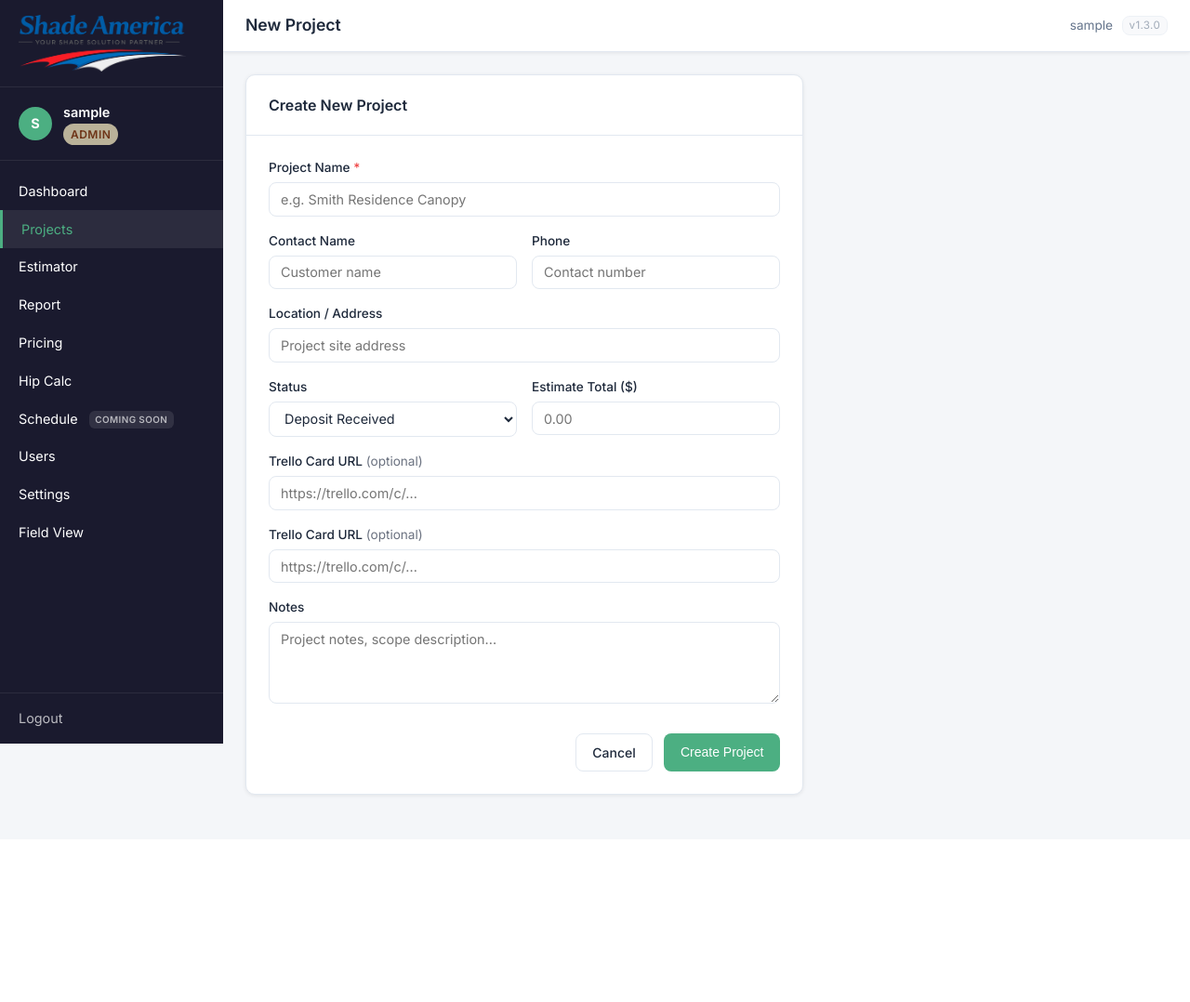
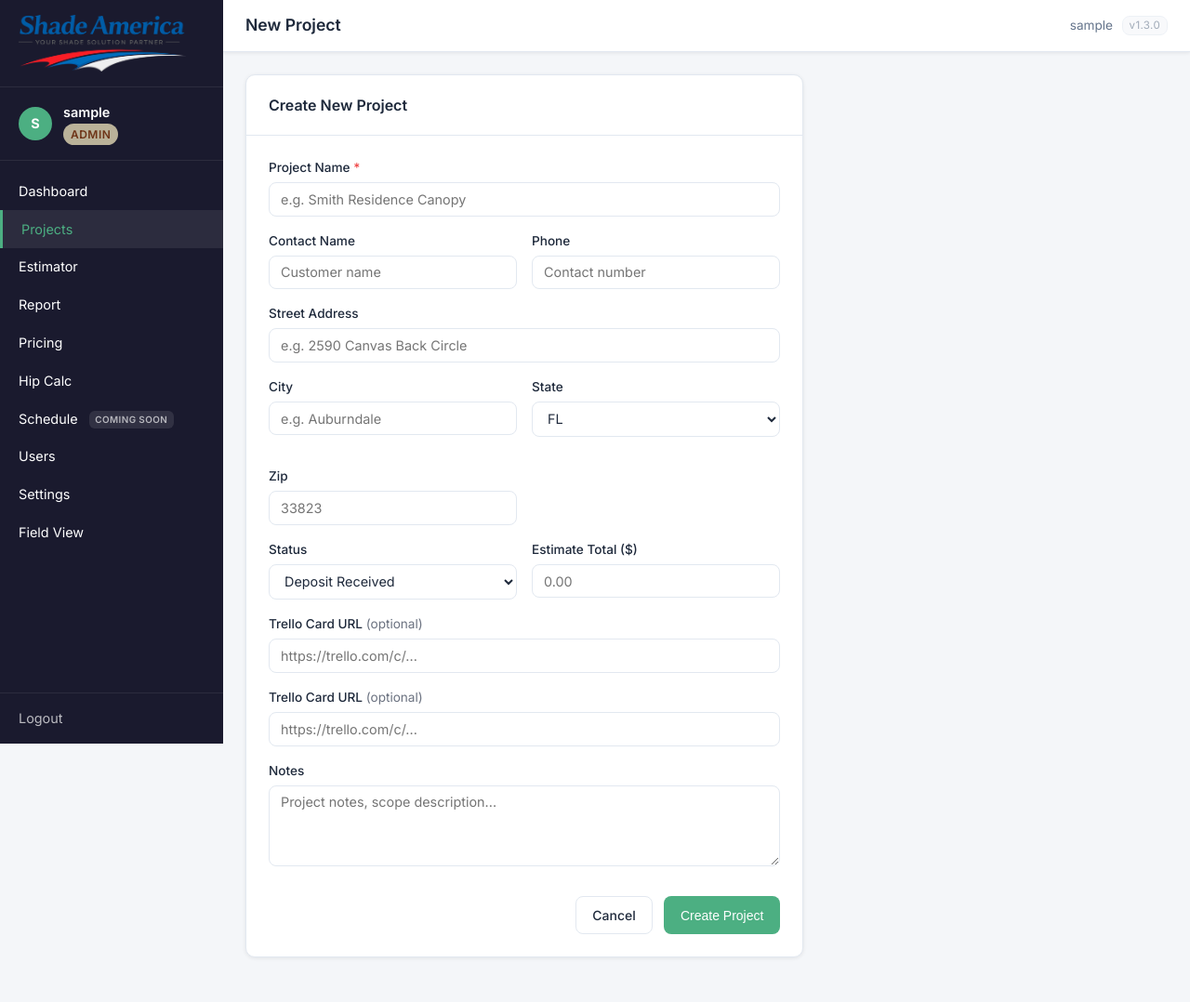
Before and after one commit to jrehberg013/shade-america-portal, a Flask app: page /jobs/new in a window 1280 px wide. Shown: the whole page at 93% size. Before the commit the page ends 859 px from the top, so only its background shows below. Run offline with Flask 3, Linux system fonts and the light colour scheme; the visitor is signed in with stand-in values (Sample User, id 1); some libraries are stand-ins or nearby versions.

Commit message:
Split location into street/city/state/zip; keep combined for backward compat

```diff
--- a/app.py
+++ b/app.py
@@ -285,6 +285,14 @@ def init_db():
         conn.commit()
         db = _DB(conn)
 
+    # ── Migrations: add address columns to jobs (idempotent) ──
+    for col_def in ['street_address TEXT', 'city TEXT', 'state TEXT', 'zip_code TEXT']:
+        try:
+            db.execute(f'ALTER TABLE jobs ADD COLUMN {col_def}')
+            db.commit()
+        except Exception:
+            pass  # column already exists
+
     # Seed users
     users = [
         ('james',   'SA-James#1',   'James',   'admin', 1),
@@ -591,13 +599,26 @@ def jobs():
     all_jobs = db.execute("SELECT * FROM jobs ORDER BY updated_at DESC").fetchall()
     return render_template('jobs.html', jobs=all_jobs)
 
+def _build_location(street, city, state, zip_code):
+    """Build a single combined location string from structured address parts."""
+    street, city, state, zip_code = (s.strip() for s in (street or '', city or '', state or '', zip_code or ''))
+    parts = []
+    if street:
+        parts.append(street)
+    if city:
+        parts.append(city)
+    state_zip = ' '.join(p for p in (state, zip_code) if p)
+    if state_zip:
+        parts.append(state_zip)
+    return ', '.join(parts)
+
 @app.route('/jobs/new', methods=['GET', 'POST'])
 @manager_required
 def new_job():
     if request.method == 'POST':
         name = request.form.get('name', '').strip()
         if not name:
-            flash('Job name is required.', 'error')
+            flash('Project name is required.', 'error')
             return redirect(url_for('new_job'))
         db = get_db()
         try:
@@ -605,13 +626,19 @@ def new_job():
         except ValueError:
             est = 0
         trello_url = request.form.get('trello_url', '').strip()
+        street   = request.form.get('street_address', '').strip()
+        city     = request.form.get('city', '').strip()
+        state    = request.form.get('state', '').strip().upper()
+        zip_code = request.form.get('zip_code', '').strip()
+        location = _build_location(street, city, state, zip_code)
         db.execute(
-            "INSERT INTO jobs (name,client,phone,location,status,estimate_total,notes,trello_url,created_by) "
-            "VALUES (?,?,?,?,?,?,?,?,?)",
+            "INSERT INTO jobs (name,client,phone,location,street_address,city,state,zip_code,status,estimate_total,notes,trello_url,created_by) "
+            "VALUES (?,?,?,?,?,?,?,?,?,?,?,?,?)",
             (name,
              request.form.get('client', ''),
              request.form.get('phone', ''),
-             request.form.get('location', ''),
+             location,
+             street, city, state, zip_code,
              request.form.get('status', 'deposit_received'),
              est,
              request.form.get('notes', ''),
@@ -619,7 +646,7 @@ def new_job():
              session['user_id'])
         )
         db.commit()
-        flash(f'Job "{name}" created.', 'success')
+        flash(f'Project "{name}" created.', 'success')
         return redirect(url_for('dashboard'))
     prefill = {
         'name':           request.args.get('name', ''),
@@ -648,24 +675,38 @@ def job_detail(job_id):
 @manager_required
 def edit_job(job_id):
     db = get_db()
-    if not db.execute("SELECT id FROM jobs WHERE id=?", (job_id,)).fetchone():
+    existing = db.execute("SELECT location FROM jobs WHERE id=?", (job_id,)).fetchone()
+    if not existing:
         abort(404)
     name           = request.form.get('name', '').strip()
     client         = request.form.get('client', '').strip()
     phone          = request.form.get('phone', '').strip()
-    location       = request.form.get('location', '').strip()
     notes          = request.form.get('notes', '').strip()
     estimate_total = request.form.get('estimate_total', '').strip()
+    street   = request.form.get('street_address', '').strip()
+    city     = request.form.get('city', '').strip()
+    state    = request.form.get('state', '').strip().upper()
+    zip_code = request.form.get('zip_code', '').strip()
+    # Only rebuild combined location if at least one structured field is filled,
+    # so old projects keep their existing location string until edited intentionally.
+    if any([street, city, state, zip_code]):
+        location = _build_location(street, city, state, zip_code)
+    else:
+        location = existing['location']
     try:
         estimate_total = float(estimate_total) if estimate_total else None
     except ValueError:
         estimate_total = None
     db.execute(
-        "UPDATE jobs SET name=?, client=?, phone=?, location=?, notes=?, estimate_total=? WHERE id=?",
-        (name, client, phone, location, notes, estimate_total, job_id)
+        "UPDATE jobs SET name=?, client=?, phone=?, location=?, "
+        "street_address=?, city=?, state=?, zip_code=?, "
+        "notes=?, estimate_total=? WHERE id=?",
+        (name, client, phone, location,
+         street, city, state, zip_code,
+         notes, estimate_total, job_id)
     )
     db.commit()
-    flash('Job details updated.', 'success')
+    flash('Project details updated.', 'success')
     return redirect(url_for('job_detail', job_id=job_id))
 
 @app.route('/jobs/<int:job_id>/status', methods=['POST'])
--- a/templates/new_job.html
+++ b/templates/new_job.html
@@ -23,8 +23,48 @@
             </div>
         </div>
         <div class="form-group">
-            <label for="location">Location / Address</label>
-            <input type="text" id="location" name="location" placeholder="Project site address">
+            <label for="street_address">Street Address</label>
+            <input type="text" id="street_address" name="street_address" placeholder="e.g. 2590 Canvas Back Circle">
+        </div>
+        <div class="form-row">
+            <div class="form-group" style="flex:2">
+                <label for="city">City</label>
+                <input type="text" id="city" name="city" placeholder="e.g. Auburndale">
+            </div>
+            <div class="form-group" style="flex:1">
+                <label for="state">State</label>
+                <select id="state" name="state">
+                    <option value="">—</option>
+                    <option value="FL" selected>FL</option>
+                    <option value="GA">GA</option>
+                    <option value="AL">AL</option>
+                    <option value="SC">SC</option>
+                    <option value="NC">NC</option>
+                    <option value="TN">TN</option>
+                    <option value="MS">MS</option>
+                    <option value="LA">LA</option>
+                    <option value="TX">TX</option>
+                    <option value="VA">VA</option>
+                    <option value="AK">AK</option><option value="AZ">AZ</option><option value="AR">AR</option>
+                    <option value="CA">CA</option><option value="CO">CO</option><option value="CT">CT</option>
+                    <option value="DE">DE</option><option value="HI">HI</option><option value="ID">ID</option>
+                    <option value="IL">IL</option><option value="IN">IN</option><option value="IA">IA</option>
+                    <option value="KS">KS</option><option value="KY">KY</option><option value="ME">ME</option>
+                    <option value="MD">MD</option><option value="MA">MA</option><option value="MI">MI</option>
+                    <option value="MN">MN</option><option value="MO">MO</option><option value="MT">MT</option>
+                    <option value="NE">NE</option><option value="NV">NV</option><option value="NH">NH</option>
+                    <option value="NJ">NJ</option><option value="NM">NM</option><option value="NY">NY</option>
+                    <option value="ND">ND</option><option value="OH">OH</option><option value="OK">OK</option>
+                    <option value="OR">OR</option><option value="PA">PA</option><option value="RI">RI</option>
+                    <option value="SD">SD</option><option value="UT">UT</option><option value="VT">VT</option>
+                    <option value="WA">WA</option><option value="WV">WV</option><option value="WI">WI</option>
+                    <option value="WY">WY</option>
+                </select>
+            </div>
+            <div class="form-group" style="flex:1">
+                <label for="zip_code">Zip</label>
+                <input type="text" id="zip_code" name="zip_code" placeholder="33823" maxlength="10">
+            </div>
         </div>
         <div class="form-row">
             <div class="form-group">
```
Also changed, not shown: templates/job_detail.html (+29 -3 lines).
